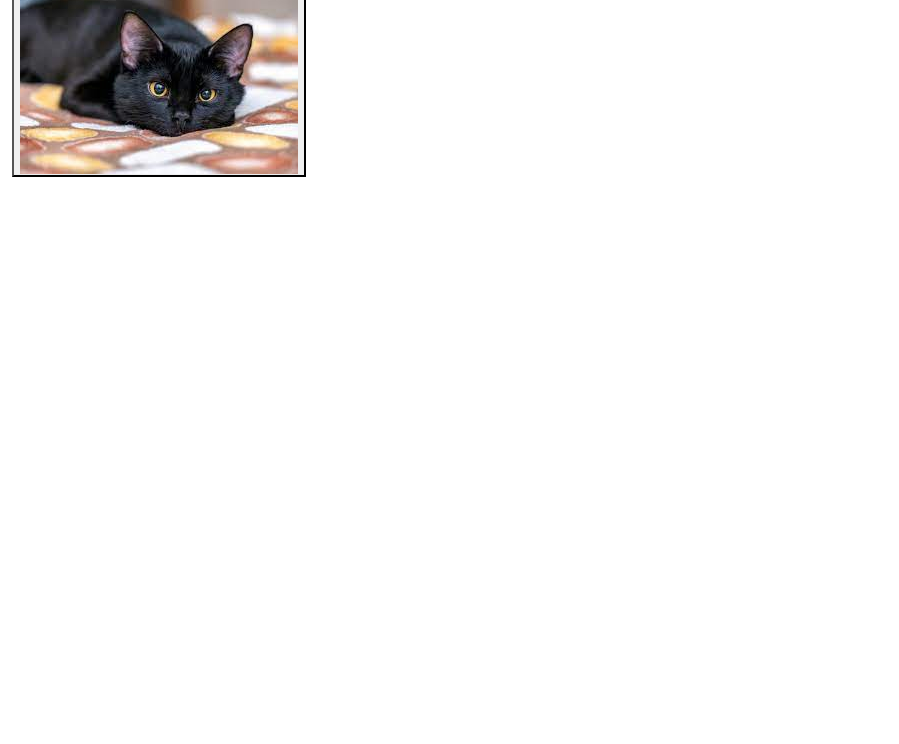
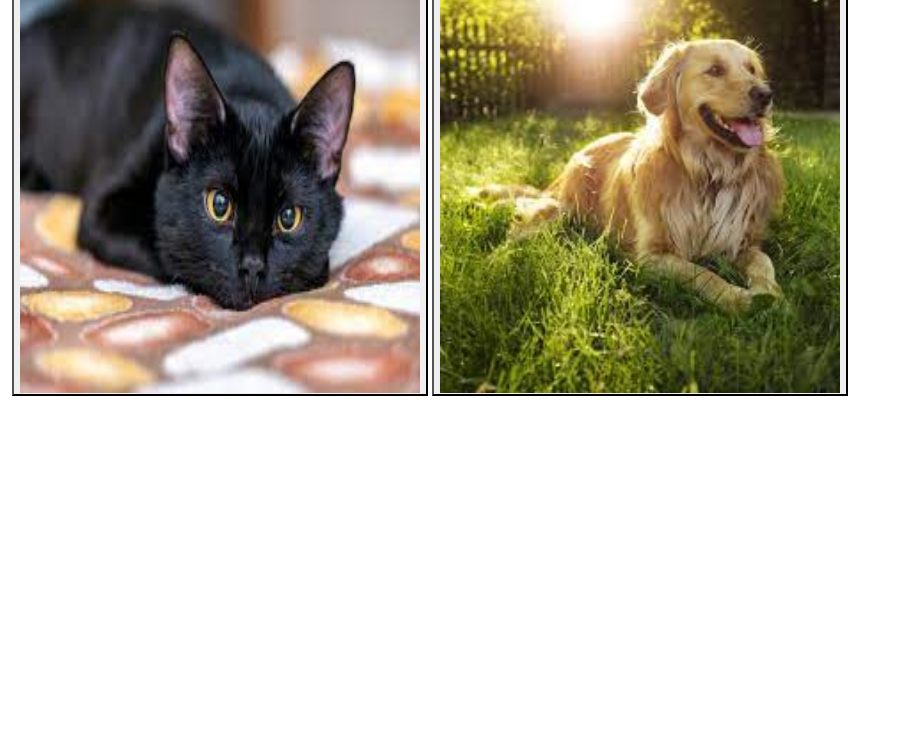
Before and after one commit to folalu101/cat-dog, a plain HTML site: page catdog.html in a window 1280 px wide. Shown: the part 56-800 px from the top of the page, without its empty margins (0-899 px from the left). Drawn offline with Linux system fonts and the light colour scheme.

Commit message:
add styling to image tag

```diff
--- a/catdog.html
+++ b/catdog.html
@@ -17,6 +17,7 @@
         <h2>Animal Communication</h2>
 
         <button id="cat"><img src="img/cat1.jpg"></button>
+        <button id="cdog"><img src="img/dog1.jpg"></button>
 
     </div>
 
--- a/css/style.css
+++ b/css/style.css
@@ -0,0 +1,4 @@
+img {
+    height: 400px;
+    width: 400px;
+}
```
Also changed, not shown: index.html (+1 -1 lines).
